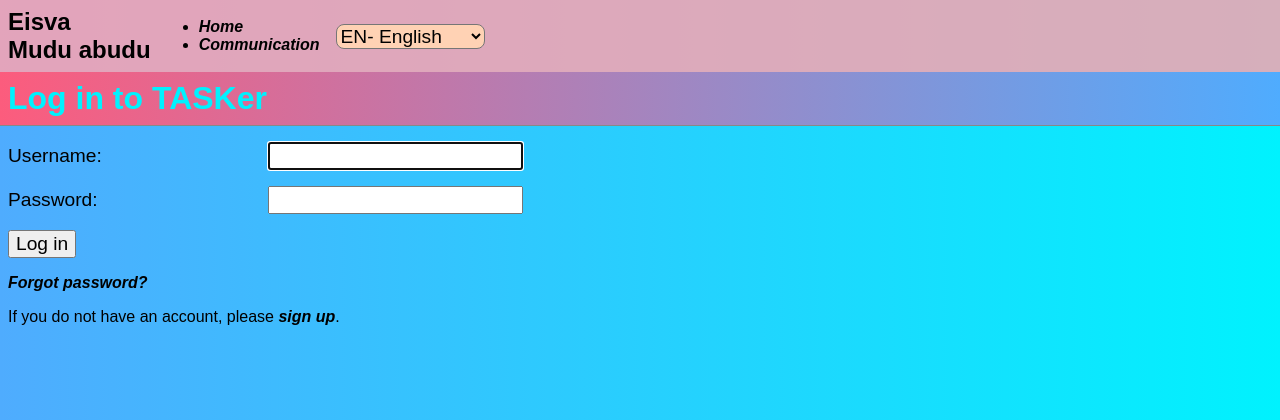
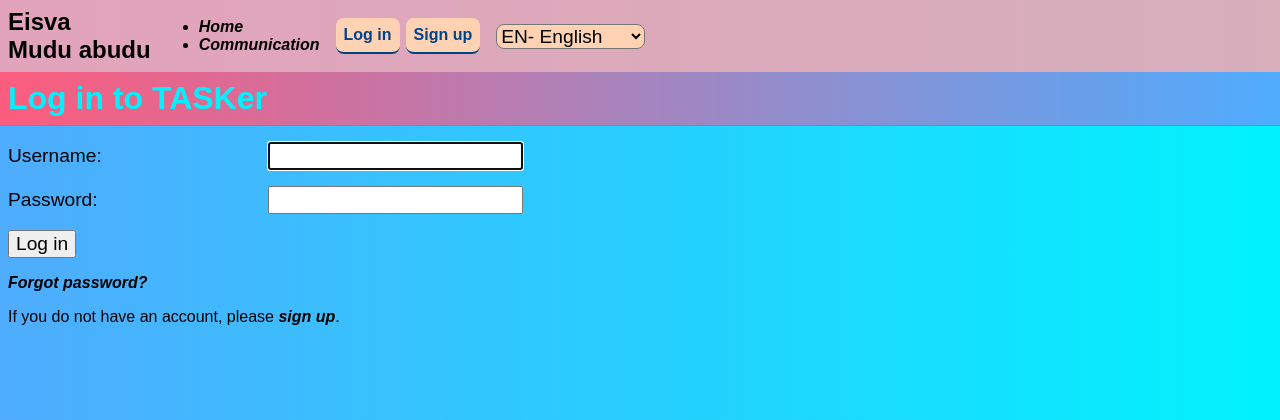
Before and after one commit to Jolitaviso/eisva, a Django app: page /accounts/login/ in a window 1280 px wide. Shown: the top 420 px of the page. Run offline with Django 5.2, Linux system fonts and the light colour scheme; parts of the project's set-up code (start-up, migrations or seed data) failed here and were passed over.

Commit message:
user toliau tvarkyta

```diff
--- a/blog/communication/templates/base.html
+++ b/blog/communication/templates/base.html
@@ -17,6 +17,19 @@
             <li><a href="{% url 'communication_list' %}">{% trans "communication"|capfirst %}</a></li>
         </ul>
         <span class="spacer"></span>
+        <ul class="nav nav-user">
+            {% if user.is_authenticated %}
+                <li><a href="{% url 'user_detail_current' %}">{{ user }}</a></li>
+                {% if user.is_superuser or user.is_staff %}
+                    <li><a href="{% url 'admin:index' %}">{% trans "admin"|capfirst %}</a></li>
+                {% endif %}
+                <li><form method="post" action="{% url "logout" %}">{% csrf_token %}
+                <button type="submit">{% trans "log out"|capfirst %}</button></form></li>
+            {% else %}
+            <li><a href="{% url 'login' %}">{% trans "log in"|capfirst %}</a></li>
+            <li><a href="{% url 'signup' %}">{% trans "sign up"|capfirst %}</a></li>
+            {% endif %}
+        </ul>
         <form action="{% url 'set_language' %}" method="post">
             {% csrf_token %}
             <input type="hidden" name="next" value="{{ redirect_to }}">
```
Also changed, not shown: blog/user_profile/views.py (+15 -1 lines).
